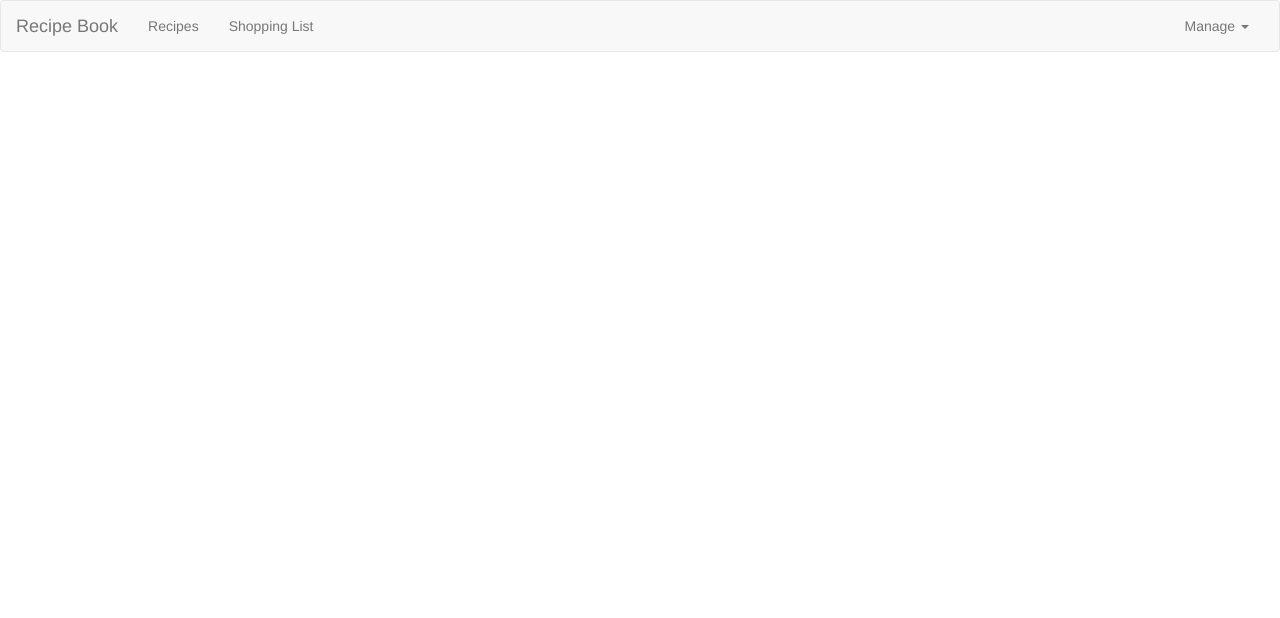
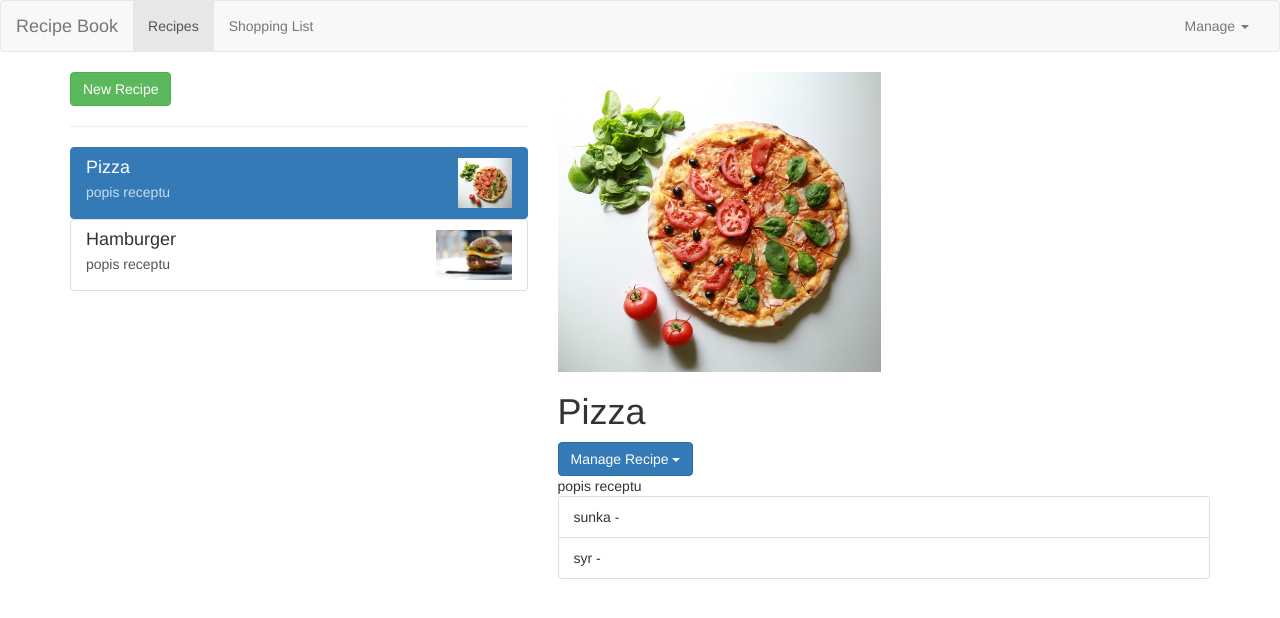
Before and after one commit to lkokes/recepty, an Angular app: page /recipes/0 in a window 1280 px wide. Before the commit this address led to /. Shown: the top 618 px of the page. Built offline with nearby package versions, Linux system fonts and the light colour scheme.

Commit message:
Add child routes to Recipes component

```diff
--- a/src/app/app.module.ts
+++ b/src/app/app.module.ts
@@ -13,6 +13,7 @@ import { ShoppingListComponent } from './shopping-list/shopping-list.component';
 import { ShoppingEditComponent } from './shopping-list/shopping-edit/shopping-edit.component';
 import { DropdownDirective } from './shared/dropdown.directive';
 import { ShoppingListService } from './shopping-list/shopping-list.service';
+import { RecipeStartComponent } from './recipes/recipe-start/recipe-start.component';
 
 @NgModule({
   declarations: [
@@ -24,7 +25,8 @@ import { ShoppingListService } from './shopping-list/shopping-list.service';
     RecipeItemComponent,
     ShoppingListComponent,
     ShoppingEditComponent,
-    DropdownDirective
+    DropdownDirective,
+    RecipeStartComponent
   ],
   imports: [
     BrowserModule,
--- a/src/app/recipes/recipe-detail/recipe-detail.component.ts
+++ b/src/app/recipes/recipe-detail/recipe-detail.component.ts
@@ -1,4 +1,5 @@
-import { Component, Input, OnInit } from '@angular/core';
+import { Component, OnInit } from '@angular/core';
+import { ActivatedRoute, Params } from '@angular/router';
 import { Recipe } from '../recipe.model';
 import { RecipeService } from '../recipe.service';
 
@@ -9,11 +10,19 @@ import { RecipeService } from '../recipe.service';
 })
 export class RecipeDetailComponent implements OnInit {
 
-  @Input() recipe: Recipe;
+  recipe: Recipe;
+  id: number;
 
-  constructor(private recipeService: RecipeService) { }
+  constructor(private recipeService: RecipeService,
+    private route: ActivatedRoute) { }
 
   ngOnInit(): void {
+    this.route.params.subscribe(
+      (params: Params) => {
+        this.id = +params['id'];
+        this.recipe = this.recipeService.getRecipe(this.id);
+      }
+    )
   }
 
   onAddToShoppingList(){
--- /dev/null
+++ b/src/app/recipes/recipe-start/recipe-start.component.html
@@ -0,0 +1 @@
+<h3>Please select a Recipe!</h3>
--- /dev/null
+++ b/src/app/recipes/recipe-start/recipe-start.component.ts
@@ -0,0 +1,15 @@
+import { Component, OnInit } from '@angular/core';
+
+@Component({
+  selector: 'app-recipe-start',
+  templateUrl: './recipe-start.component.html',
+  styleUrls: ['./recipe-start.component.css']
+})
+export class RecipeStartComponent implements OnInit {
+
+  constructor() { }
+
+  ngOnInit(): void {
+  }
+
+}
--- a/src/app/recipes/recipe.service.ts
+++ b/src/app/recipes/recipe.service.ts
@@ -21,6 +21,10 @@ recipeSelected = new EventEmitter<Recipe>();
     return this.recipes.slice();
   }
 
+  getRecipe(index: number){
+    return this.recipes[index];
+  }
+
   addIngredientsToShoppingList(ingredients: Ingredient[]){
     this.slService.addIngredients(ingredients);
   }
--- a/src/app/recipes/recipes-list/recipe-item/recipe-item.component.html
+++ b/src/app/recipes/recipes-list/recipe-item/recipe-item.component.html
@@ -1,6 +1,7 @@
 <a  style="cursor: pointer;"
-    class="list-group-item clearfix"
-    (click)="onSelected()">
+    [routerLink]="[index]"
+    routerLinkActive="active"
+    class="list-group-item clearfix">
     <div class="pull-left">
         <h4 class="list-group-item-heading">{{recipe.name}}</h4>
         <p class="list-group-item-text">{{recipe.description}}</p>
--- a/src/app/recipes/recipes-list/recipe-item/recipe-item.component.ts
+++ b/src/app/recipes/recipes-list/recipe-item/recipe-item.component.ts
@@ -1,7 +1,5 @@
 import { Component, Input, OnInit } from '@angular/core';
 import { Recipe } from '../../recipe.model';
-import { RecipeService } from '../../recipe.service';
-
 @Component({
   selector: 'app-recipe-item',
   templateUrl: './recipe-item.component.html',
@@ -10,13 +8,8 @@ import { RecipeService } from '../../recipe.service';
 export class RecipeItemComponent implements OnInit {
 
   @Input() recipe: Recipe;
-
-  constructor(private recipeService: RecipeService) { }
+  @Input() index: number;
 
   ngOnInit(): void {
   }
-
-  onSelected(){
-    this.recipeService.recipeSelected.emit(this.recipe);
-  }
 }
--- a/src/app/recipes/recipes-list/recipes-list.component.html
+++ b/src/app/recipes/recipes-list/recipes-list.component.html
@@ -7,8 +7,9 @@
 <div class="row">
     <div class="col-xs-12">
         <app-recipe-item
-            *ngFor="let recipeEl of recipes"
-            [recipe]="recipeEl">
+            *ngFor="let recipeEl of recipes, let i = index"
+            [recipe]="recipeEl"
+            [index]="i">
         </app-recipe-item>
     </div>
 </div>
--- a/src/app/recipes/recipes.component.html
+++ b/src/app/recipes/recipes.component.html
@@ -3,11 +3,6 @@
         <app-recipes-list></app-recipes-list>
    </div>
    <div class="col-md-7">
-       <app-recipe-detail
-       *ngIf="selectedRecipe; else infoText"
-       [recipe]="selectedRecipe"></app-recipe-detail>
-       <ng-template #infoText>
-           <p>Please select a recipe!</p>
-       </ng-template>
+       <router-outlet></router-outlet>
     </div>
 </div>
```
Also changed, not shown: src/app/app-routing.module.ts (+6 -1 lines), src/app/recipes/recipe-start/recipe-start.component.css (added), 1 other file (tests, documents, lock files or other folders).
